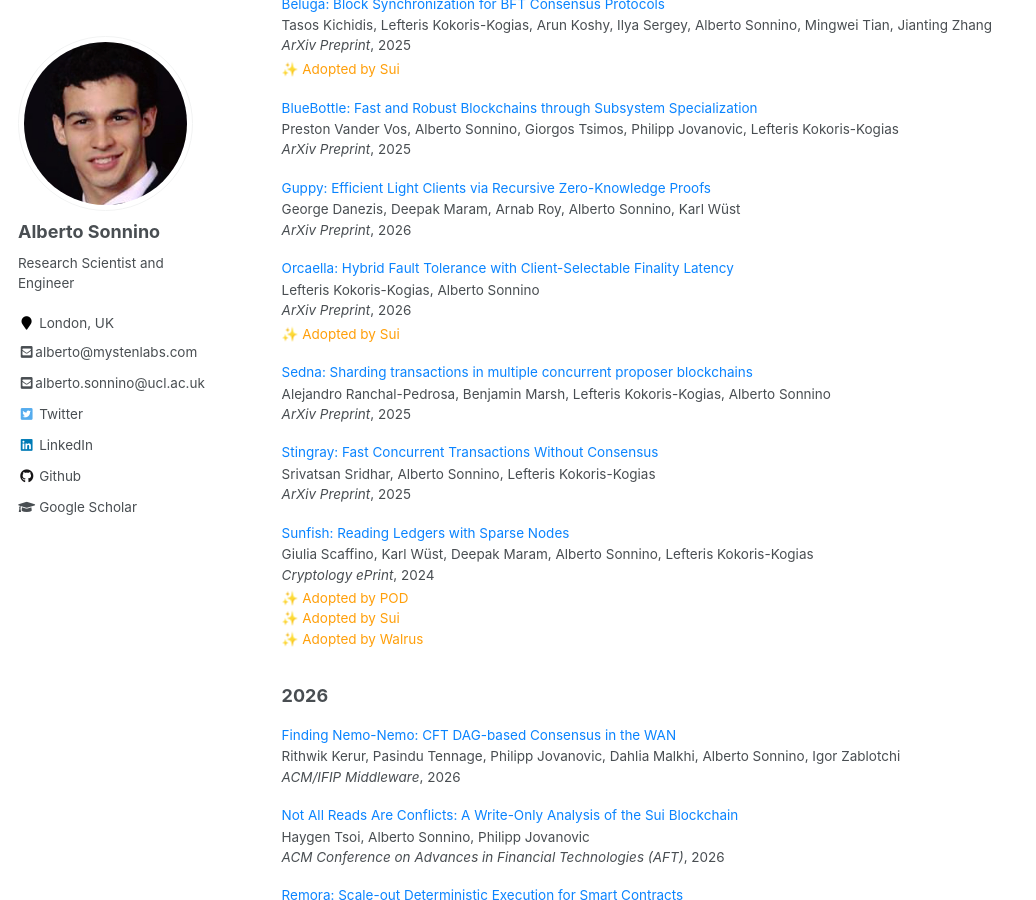
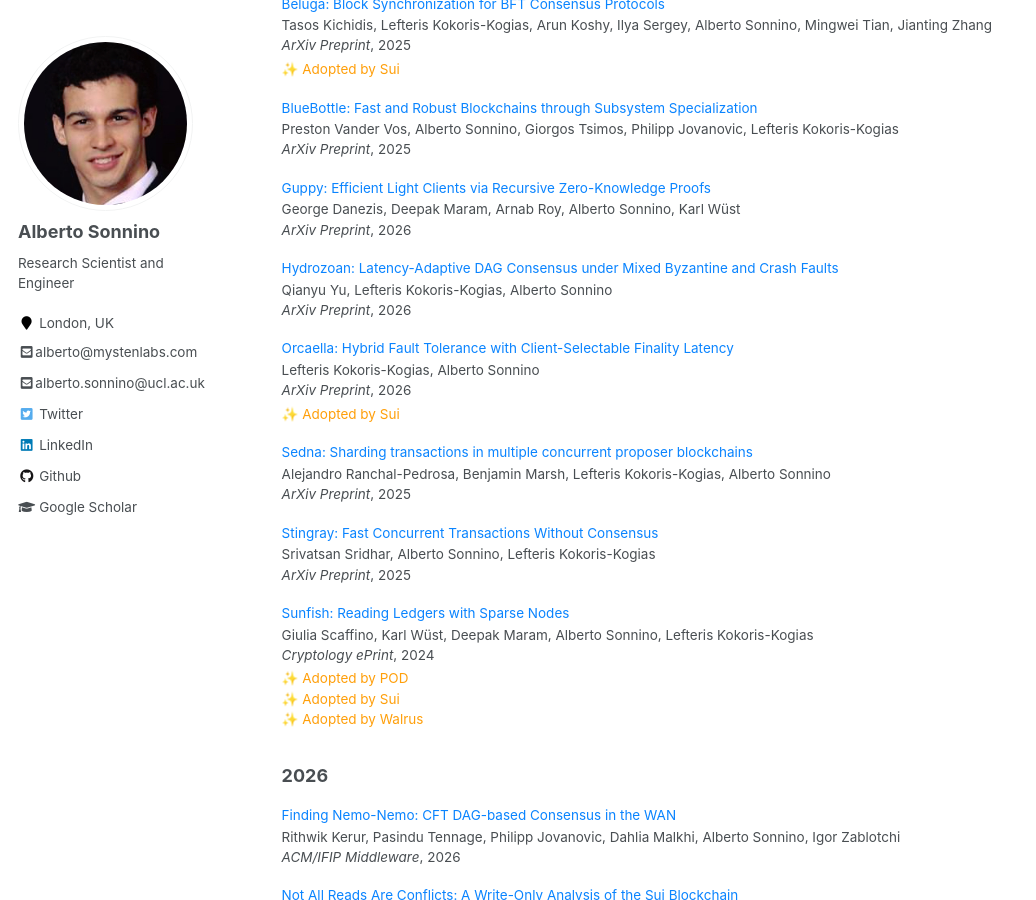
Before and after one commit to asonnino/asonnino.github.io, a Jekyll site: the page built from _pages/publications.md, in a window 1280 px wide and 900 px high, scrolled down 370 px. Shown: the whole window, without its empty margins (0-1036 px from the left). Built offline with Jekyll 4.4.1, drawn with Linux system fonts in a browser that asks for light colours.

Commit message:
feat: hydrozoan paper

```diff
--- a/_data/papers.json
+++ b/_data/papers.json
@@ -680,5 +680,14 @@
     "date": 2026,
     "filename": "guppy.pdf",
     "code": ["https://github.com/asonnino/guppy"]
+  },
+  {
+    "category": "submission",
+    "title": "Hydrozoan: Latency-Adaptive DAG Consensus under Mixed Byzantine and Crash Faults",
+    "authors": "Qianyu Yu, Lefteris Kokoris-Kogias, Alberto Sonnino",
+    "venue": "ArXiv Preprint",
+    "date": 2026,
+    "filename": "hydrozoan.pdf",
+    "code": ["https://github.com/asonnino/mysticeti"]
   }
 ]
```
Also changed, not shown: 1 other file.
